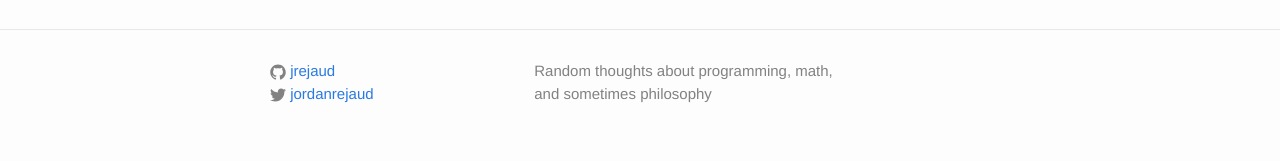
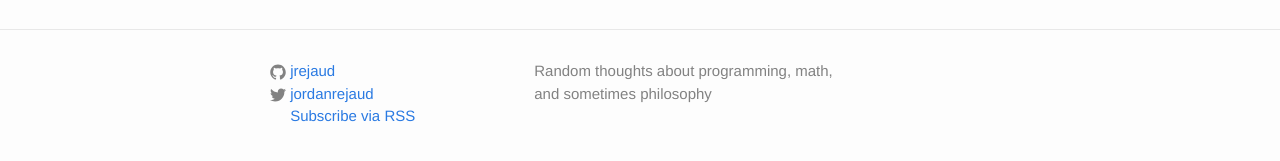
Before and after one commit to jrejaud/jrejaud.github.io, a Jekyll site: the page built from _posts/2015-09-15-sf-city-guides.markdown, in a window 1280 px wide. Shown: the part 371-532 px from the top of the page. Built offline with Jekyll 4.4.1, drawn with Linux system fonts in a browser that asks for light colours.

Commit message:
added rss feed

```diff
--- a/_includes/footer.html
+++ b/_includes/footer.html
@@ -42,12 +42,25 @@
             </a>
           </li>
           {% endif %}
+          <li>
+            <a href="/feed.xml">
+              <span class="icon  icon--rss">
+                <svg viewBox="0 0 16 16">
+                  <!-- <path fill="#828282" d="M15.969,3.058c-0.586,0.26-1.217,0.436-1.878,0.515c0.675-0.405,1.194-1.045,1.438-1.809
+                  c-0.632,0.375-1.332,0.647-2.076,0.793c-0.596-0.636-1.446-1.033-2.387-1.033c-1.806,0-3.27,1.464-3.27,3.27 c0,0.256,0.029,0.506,0.085,0.745C5.163,5.404,2.753,4.102,1.14,2.124C0.859,2.607,0.698,3.168,0.698,3.767 c0,1.134,0.577,2.135,1.455,2.722C1.616,6.472,1.112,6.325,0.671,6.08c0,0.014,0,0.027,0,0.041c0,1.584,1.127,2.906,2.623,3.206 C3.02,9.402,2.731,9.442,2.433,9.442c-0.211,0-0.416-0.021-0.615-0.059c0.416,1.299,1.624,2.245,3.055,2.271 c-1.119,0.877-2.529,1.4-4.061,1.4c-0.264,0-0.524-0.015-0.78-0.046c1.447,0.928,3.166,1.469,5.013,1.469 c6.015,0,9.304-4.983,9.304-9.304c0-0.142-0.003-0.283-0.009-0.423C14.976,4.29,15.531,3.714,15.969,3.058z"/> -->
+                </svg>
+              </span>
+
+              <span class="text">Subscribe via RSS</span>
+            </a>
+          </li>
         </ul>
       </div>
 
       <div class="footer-col  footer-col-3">
         <p class="text">{{ site.description }}</p>
       </div>
+
     </div>
 
   </div>
```
